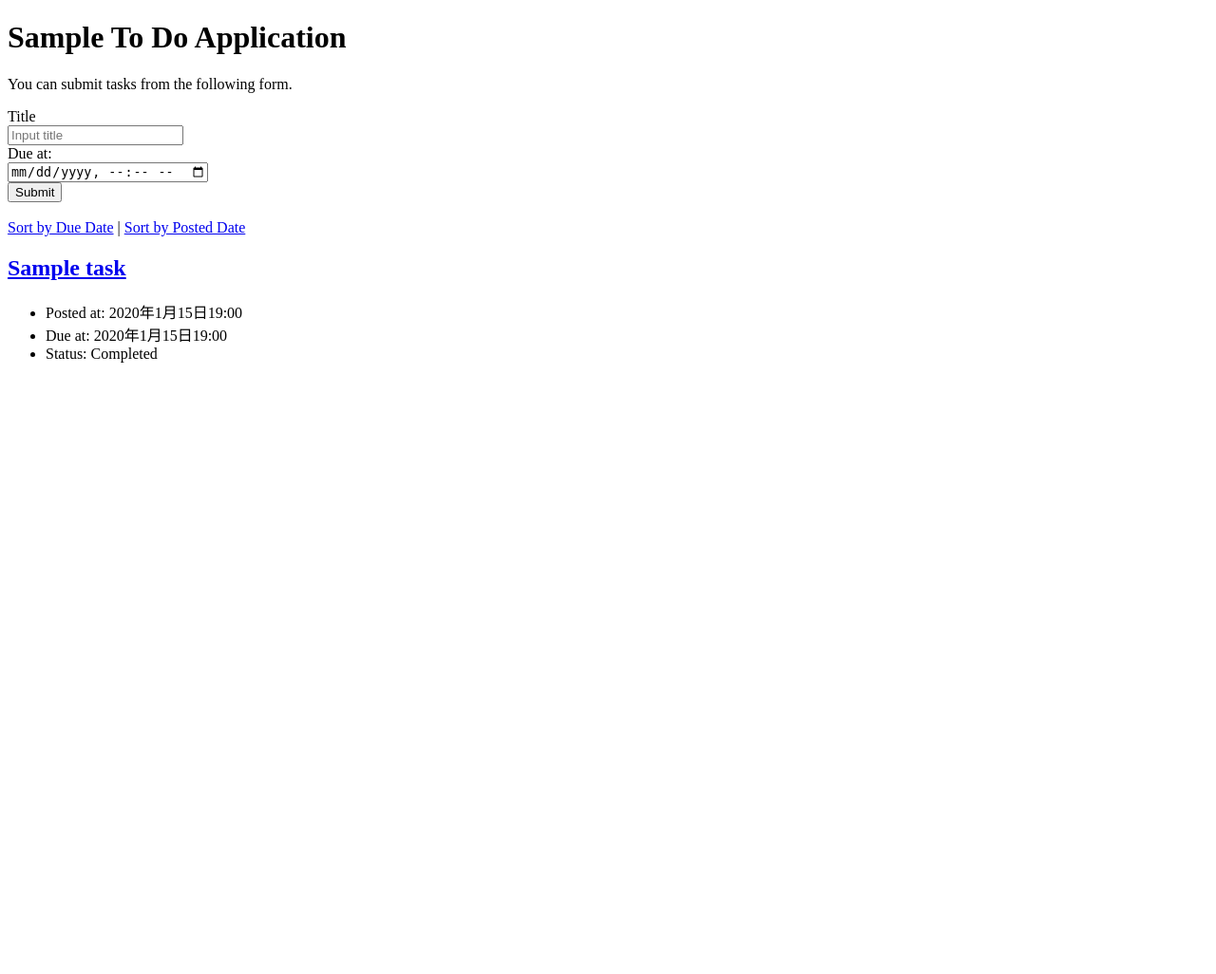
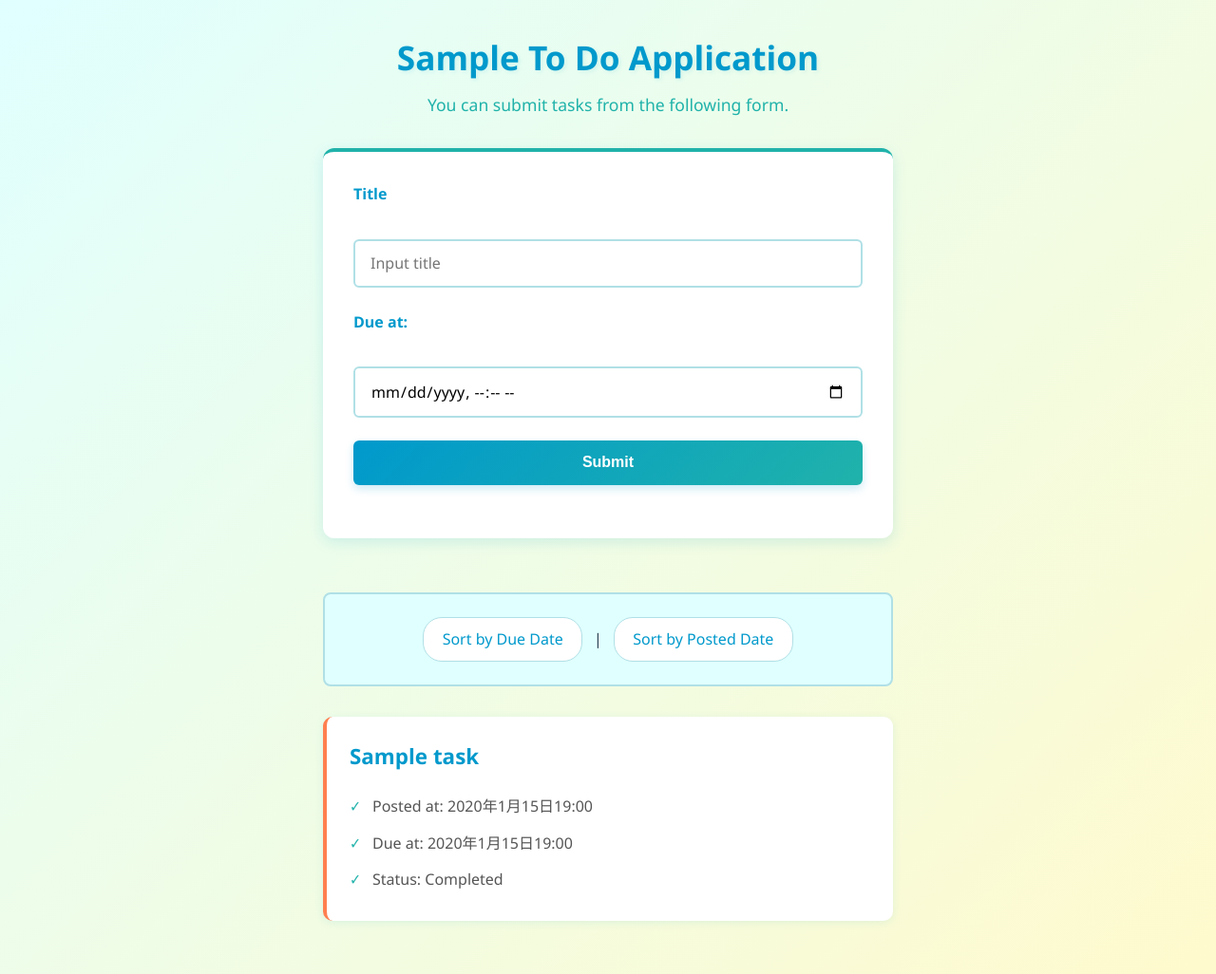
Before and after one commit to rui319420/django-test-exercise, a Django app: page / in a window 1280 px wide. Shown: the whole page at 95% size. Before the commit the page ends 382 px from the top, so only its background shows below. Run offline with Django 5.2, Linux system fonts and the light colour scheme; tables that the repository leaves empty hold one stand-in row (values such as "Sample post").

Commit message:
index.htmlのcssを作成

```diff
--- /dev/null
+++ b/todo/static/todo/style.css
@@ -0,0 +1,206 @@
+/* Summer-Fresh Color Palette */
+:root {
+  --sky-blue: #87CEEB;
+  --ocean-blue: #0099CC;
+  --sea-green: #20B2AA;
+  --coral: #FF7F50;
+  --sand: #FFFACD;
+  --light-cyan: #E0FFFF;
+  --white: #FFFFFF;
+  --text-dark: #2C3E50;
+  --border-light: #B0E0E6;
+}
+
+* {
+  margin: 0;
+  padding: 0;
+  box-sizing: border-box;
+}
+
+body {
+  font-family: 'Segoe UI', Tahoma, Geneva, sans-serif;
+  background: linear-gradient(135deg, #E0FFFF 0%, #FFFACD 100%);
+  color: var(--text-dark);
+  line-height: 1.6;
+  padding: 2rem 1rem;
+}
+
+h1 {
+  color: var(--ocean-blue);
+  text-align: center;
+  font-size: 2.2rem;
+  margin-bottom: 0.5rem;
+  text-shadow: 2px 2px 4px rgba(0, 153, 204, 0.1);
+}
+
+p {
+  text-align: center;
+  color: var(--sea-green);
+  font-size: 1.1rem;
+  margin-bottom: 2rem;
+}
+
+/* Main Container */
+form, div {
+  max-width: 600px;
+  margin: 0 auto 2rem;
+}
+
+/* Form Styling */
+form {
+  background: var(--white);
+  padding: 2rem;
+  border-radius: 12px;
+  box-shadow: 0 4px 15px rgba(0, 153, 204, 0.15);
+  border-top: 4px solid var(--sea-green);
+}
+
+form div {
+  margin-bottom: 1.5rem;
+}
+
+label {
+  display: block;
+  font-weight: 600;
+  color: var(--ocean-blue);
+  margin-bottom: 0.5rem;
+}
+
+input[type="text"],
+input[type="datetime-local"] {
+  width: 100%;
+  padding: 0.8rem 1rem;
+  border: 2px solid var(--border-light);
+  border-radius: 6px;
+  font-size: 1rem;
+  font-family: inherit;
+  transition: border-color 0.3s, box-shadow 0.3s;
+}
+
+input[type="text"]:focus,
+input[type="datetime-local"]:focus {
+  outline: none;
+  border-color: var(--ocean-blue);
+  box-shadow: 0 0 0 3px rgba(0, 153, 204, 0.1);
+}
+
+button[type="submit"] {
+  width: 100%;
+  padding: 0.9rem;
+  background: linear-gradient(135deg, var(--ocean-blue), var(--sea-green));
+  color: var(--white);
+  border: none;
+  border-radius: 6px;
+  font-size: 1rem;
+  font-weight: 600;
+  cursor: pointer;
+  transition: transform 0.2s, box-shadow 0.2s;
+  box-shadow: 0 4px 10px rgba(0, 153, 204, 0.2);
+}
+
+button[type="submit"]:hover {
+  transform: translateY(-2px);
+  box-shadow: 0 6px 15px rgba(0, 153, 204, 0.3);
+}
+
+button[type="submit"]:active {
+  transform: translateY(0);
+}
+
+/* Sort Navigation */
+div:has(> a[href*="order"]) {
+  background: var(--light-cyan);
+  padding: 1.5rem;
+  border-radius: 8px;
+  text-align: center;
+  border: 2px solid var(--border-light);
+}
+
+div:has(> a[href*="order"]) a {
+  display: inline-block;
+  color: var(--ocean-blue);
+  text-decoration: none;
+  padding: 0.6rem 1.2rem;
+  margin: 0 0.5rem;
+  border-radius: 20px;
+  background: var(--white);
+  transition: all 0.3s;
+  font-weight: 500;
+  border: 1px solid var(--border-light);
+}
+
+div:has(> a[href*="order"]) a:hover {
+  background: var(--ocean-blue);
+  color: var(--white);
+  transform: translateY(-2px);
+  box-shadow: 0 4px 10px rgba(0, 153, 204, 0.2);
+}
+
+/* Task Cards */
+div.text {
+  background: var(--white);
+  padding: 1.5rem;
+  margin: 1.5rem auto;
+  border-radius: 10px;
+  border-left: 4px solid var(--coral);
+  box-shadow: 0 2px 10px rgba(0, 153, 204, 0.1);
+  transition: transform 0.3s, box-shadow 0.3s;
+}
+
+div.text:hover {
+  transform: translateY(-4px);
+  box-shadow: 0 6px 20px rgba(0, 153, 204, 0.2);
+}
+
+div.text h2 {
+  color: var(--text-dark);
+  margin-bottom: 1rem;
+  font-size: 1.4rem;
+}
+
+div.text h2 a {
+  color: var(--ocean-blue);
+  text-decoration: none;
+  transition: color 0.3s;
+}
+
+div.text h2 a:hover {
+  color: var(--sea-green);
+  text-decoration: underline;
+}
+
+div.text ul {
+  list-style: none;
+  padding-left: 0;
+}
+
+div.text li {
+  padding: 0.4rem 0;
+  color: #555;
+  padding-left: 1.5rem;
+  position: relative;
+}
+
+div.text li::before {
+  content: '✓';
+  position: absolute;
+  left: 0;
+  color: var(--sea-green);
+  font-weight: bold;
+}
+
+/* Responsive */
+@media (max-width: 600px) {
+  h1 {
+    font-size: 1.8rem;
+  }
+
+  form {
+    padding: 1.5rem;
+  }
+
+  div:has(> a[href*="order"]) a {
+    display: block;
+    margin: 0.5rem 0;
+  }
+}
--- a/todo/templates/todo/index.html
+++ b/todo/templates/todo/index.html
@@ -6,6 +6,7 @@
     <title>To Do Application</title>
     <meta charset="UTF-8">
     <meta name="author" content="INIAD">
+    <link rel="stylesheet" type="text/css" href="{% static 'todo/style.css' %}">
   </head>
 
   <body>
```
